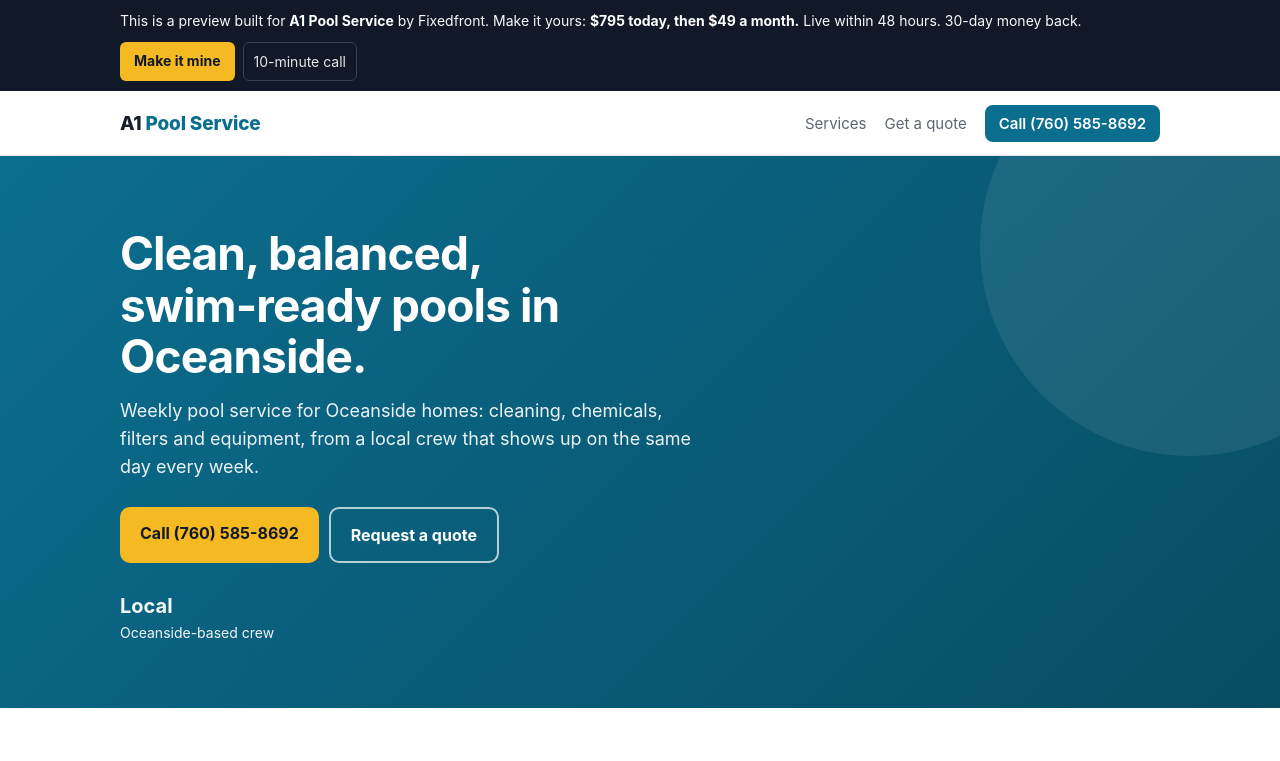
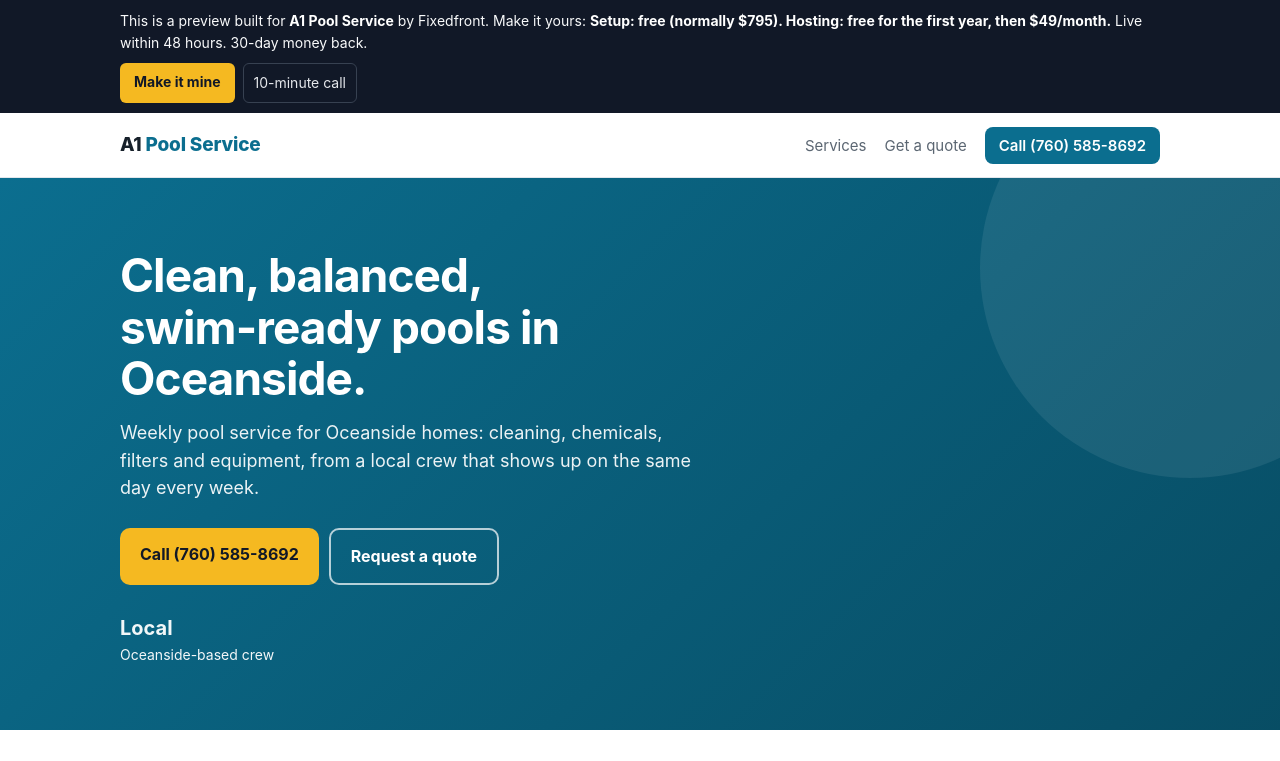
Before and after one commit to fixedfront/sites, a plain HTML site: page p-a1-pool-service.html in a window 1280 px wide. Shown: the top 761 px of the page. Drawn offline with Linux system fonts and the light colour scheme.

Commit message:
Show A1 Pool founding-customer pricing on its preview.
Setup is free (normally $795) and hosting is free for the first year, then $49/month. Only the preview bar stated a price; the mailto and Calendly buttons are unchanged.

Co-authored-by: fixedfront <fixedfront@users.noreply.github.com>

```diff
--- a/p-a1-pool-service.html
+++ b/p-a1-pool-service.html
@@ -79,7 +79,7 @@ footer .wrap{display:flex;flex-wrap:wrap;gap:10px 24px;justify-content:space-bet
 </head>
 <body>
 <div class="preview"><div class="wrap">
-  <div>This is a preview built for <strong>A1 Pool Service</strong> by Fixedfront. Make it yours: <strong>$795 today, then $49 a month.</strong> Live within 48 hours. 30-day money back.</div>
+  <div>This is a preview built for <strong>A1 Pool Service</strong> by Fixedfront. Make it yours: <strong>Setup: free (normally $795). Hosting: free for the first year, then $49/month.</strong> Live within 48 hours. 30-day money back.</div>
   <div class="btns"><a class="buy" href="mailto:hello@fixedfront.com?subject=Make%20it%20mine:%20A1%20Pool%20Service">Make it mine</a><a class="talk" href="https://calendly.com/deductback/website">10-minute call</a></div>
 </div></div>
 
```
